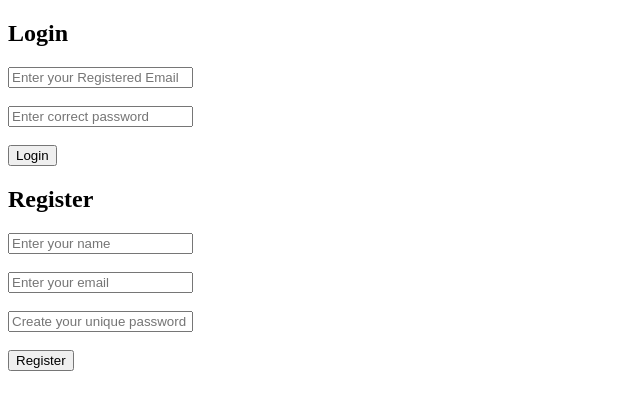
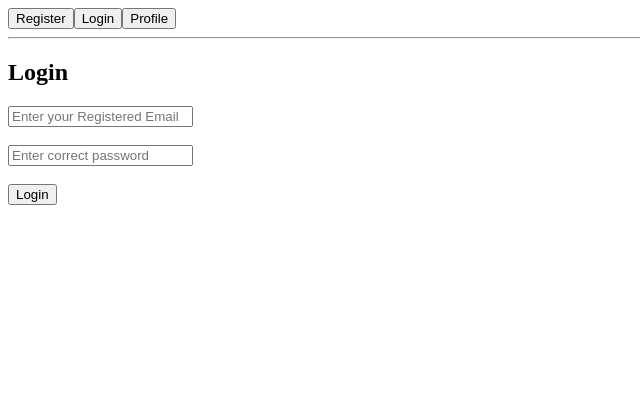
Before and after one commit to anujyadav-vx/AuthFlow-User-Registration-Login, a React app in the folder frontend/: page / in a window 1280 px wide. Shown: the top 410 px of the page, without its empty margins (0-640 px from the left). Built offline with nearby package versions, Linux system fonts and the light colour scheme; the HTML template or start-up script is replaced by a standard one.

Commit message:
profile page

```diff
--- a/frontend/src/App.jsx
+++ b/frontend/src/App.jsx
@@ -1,10 +1,21 @@
+import { useState } from "react";
+
 import Login from "./pages/Login";
 import Register from "./pages/Register";
+import Profile from "./pages/Profile";
 function App() {
+  const [page, setPage] = useState("login");
   return (
     <div>
-      <Login />
-      <Register />
+      <nav>
+        <button onClick={() => setPage("register")}>Register</button>
+        <button onClick={() => setPage("login")}>Login</button>
+        <button onClick={() => setPage("profile")}>Profile</button>
+      </nav>
+      <hr />
+      {page === "register" && <Register />}
+      {page === "login" && <Login />}
+      {page === "profile" && <Profile />}
     </div>
   );
 }
```
